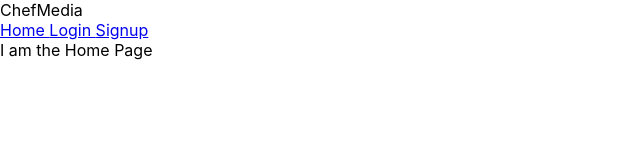
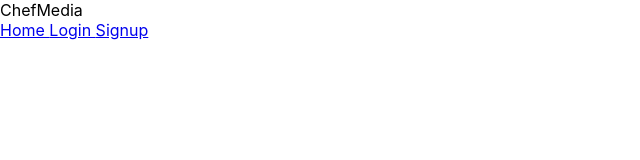
Before and after one commit to dbinlee3/ChefMedia, a React (Create React App) app in the folder frontend/: page / in a window 1280 px wide. Shown: the top 160 px of the page, without its empty margins (0-640 px from the left). Built offline with nearby package versions, Linux system fonts and the light colour scheme.

Commit message:
homepage setup

```diff
--- a/frontend/src/pages/home/Home.js
+++ b/frontend/src/pages/home/Home.js
@@ -1,10 +1,11 @@
 import React from 'react'
+import './home.css'
 
 function Home() {
     return (
-        <div>
-            I am the Home Page
-        </div>
+        <>
+
+        </>
     )
 }
 
--- a/frontend/src/pages/signup/Signup.js
+++ b/frontend/src/pages/signup/Signup.js
@@ -28,8 +28,8 @@ function Signup() {
                             <div className="signupBox">
                                 <input placeHolder="Email" className="signupInput"/>
                                 <input placeHolder="Username" className="signupInput"/>
-                                <input placeHolder="Password" className="signupInput"/>
-                                <input placeHolder="Retype Password" className="signupInput"/>
+                                <input type="password" name="password" placeHolder="Password" className="signupInput"/>
+                                <input type="password" name="password" placeHolder="Retype Password" className="signupInput"/>
                                 <a className="alreadyUser" href="./login">Already a user? Login!</a>
                                 <button className="signupButton">Sign up</button>
                             </div> {/* end signupBox */}
```
Also changed, not shown: frontend/src/pages/home/home.css (added).
